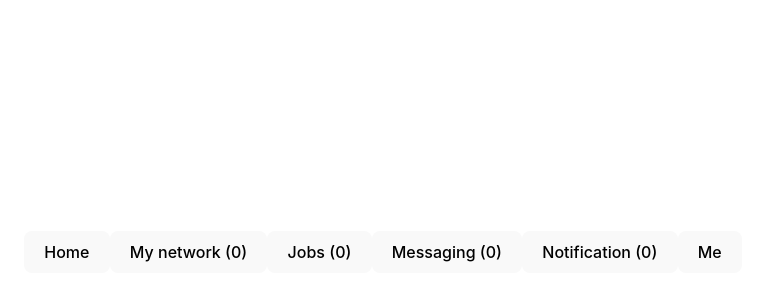
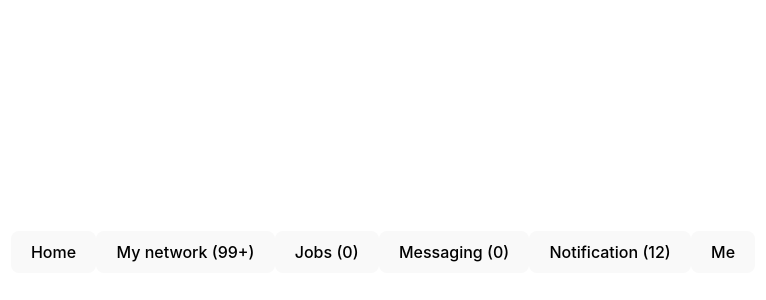
Before and after one commit to tyrex1829/navbar-linkedin, a React (Vite) app: page / in a window 1280 px wide. Shown: the part 148-448 px from the top of the page, without its empty margins (257-1023 px from the left). Built offline with nearby package versions, Linux system fonts and the light colour scheme.

Commit message:
linkedIn kinda navbar using recoil

```diff
--- a/package.json
+++ b/package.json
@@ -11,7 +11,8 @@
   },
   "dependencies": {
     "react": "^18.3.1",
-    "react-dom": "^18.3.1"
+    "react-dom": "^18.3.1",
+    "recoil": "^0.7.7"
   },
   "devDependencies": {
     "@types/react": "^18.3.3",
--- a/src/App.jsx
+++ b/src/App.jsx
@@ -1,20 +1,42 @@
 import { useState } from "react";
 import "./App.css";
+import { RecoilRoot, useRecoilValue } from "recoil";
+import {
+  jobsAtom,
+  messagingAtom,
+  networkAtom,
+  notificationAtom,
+} from "./atoms";
 
 function App() {
-  const [networkCount, setNetworkCount] = useState(0);
-  const [jobCount, setJobCount] = useState(0);
-  const [messagingCount, setMessagingCount] = useState(0);
-  const [notificationCount, setNotificationCount] = useState(0);
+  return (
+    <RecoilRoot>
+      <MainApp />
+    </RecoilRoot>
+  );
+}
+
+function MainApp() {
+  const networkCount = useRecoilValue(networkAtom);
+  const jobsCount = useRecoilValue(jobsAtom);
+  const MessagingCount = useRecoilValue(messagingAtom);
+  const notificationCount = useRecoilValue(notificationAtom);
 
   return (
     <>
       <button>Home</button>
 
-      <button>My network ({networkCount})</button>
-      <button>Jobs ({jobCount})</button>
-      <button>Messaging ({messagingCount})</button>
-      <button>Notification ({notificationCount})</button>
+      <button>My network ({networkCount >= 100 ? "99+" : networkCount})</button>
+
+      <button>Jobs ({jobsCount >= 100 ? "99+" : jobsCount})</button>
+
+      <button>
+        Messaging ({MessagingCount >= 100 ? "99+" : MessagingCount})
+      </button>
+
+      <button>
+        Notification ({notificationCount >= 100 ? "99+" : notificationCount})
+      </button>
 
       <button>Me</button>
     </>
--- a/src/atoms.js
+++ b/src/atoms.js
@@ -0,0 +1,21 @@
+import { atom } from "recoil";
+
+export const networkAtom = atom({
+  key: "networkAtom",
+  default: 102,
+});
+
+export const jobsAtom = atom({
+  key: "jobsAtom",
+  default: 0,
+});
+
+export const notificationAtom = atom({
+  key: "notificationAtom",
+  default: 12,
+});
+
+export const messagingAtom = atom({
+  key: "messagingAtom",
+  default: 0,
+});
```
